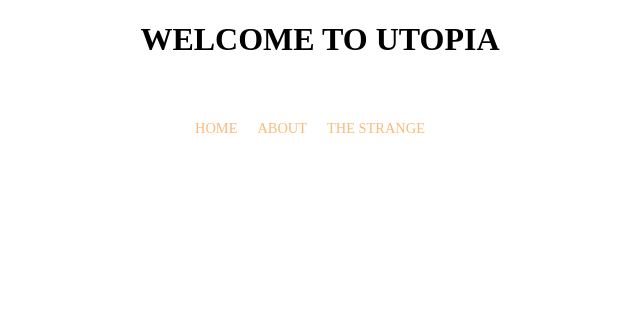
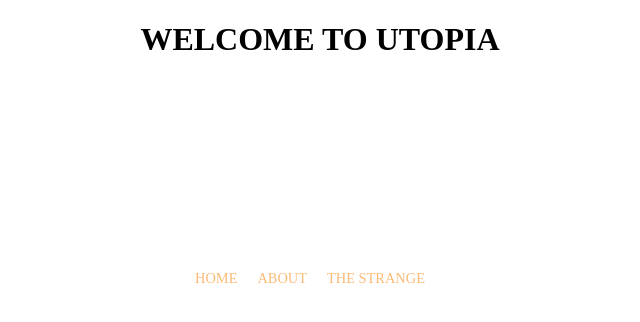
Before and after one commit to RoboticBooper/depressedRobots, a plain HTML site: page index.html in a window 1280 px wide. Shown: the whole page, without its empty margins (320-960 px from the left). Drawn offline with Linux system fonts and the light colour scheme.

Commit message:
Update styles.css

```diff
--- a/styles.css
+++ b/styles.css
@@ -30,3 +30,7 @@
   border-bottom: 1px solid #ff9e00;
   color: #ff9e00;
 }
+
+div {
+  padding-top: 50px;
+}
```
